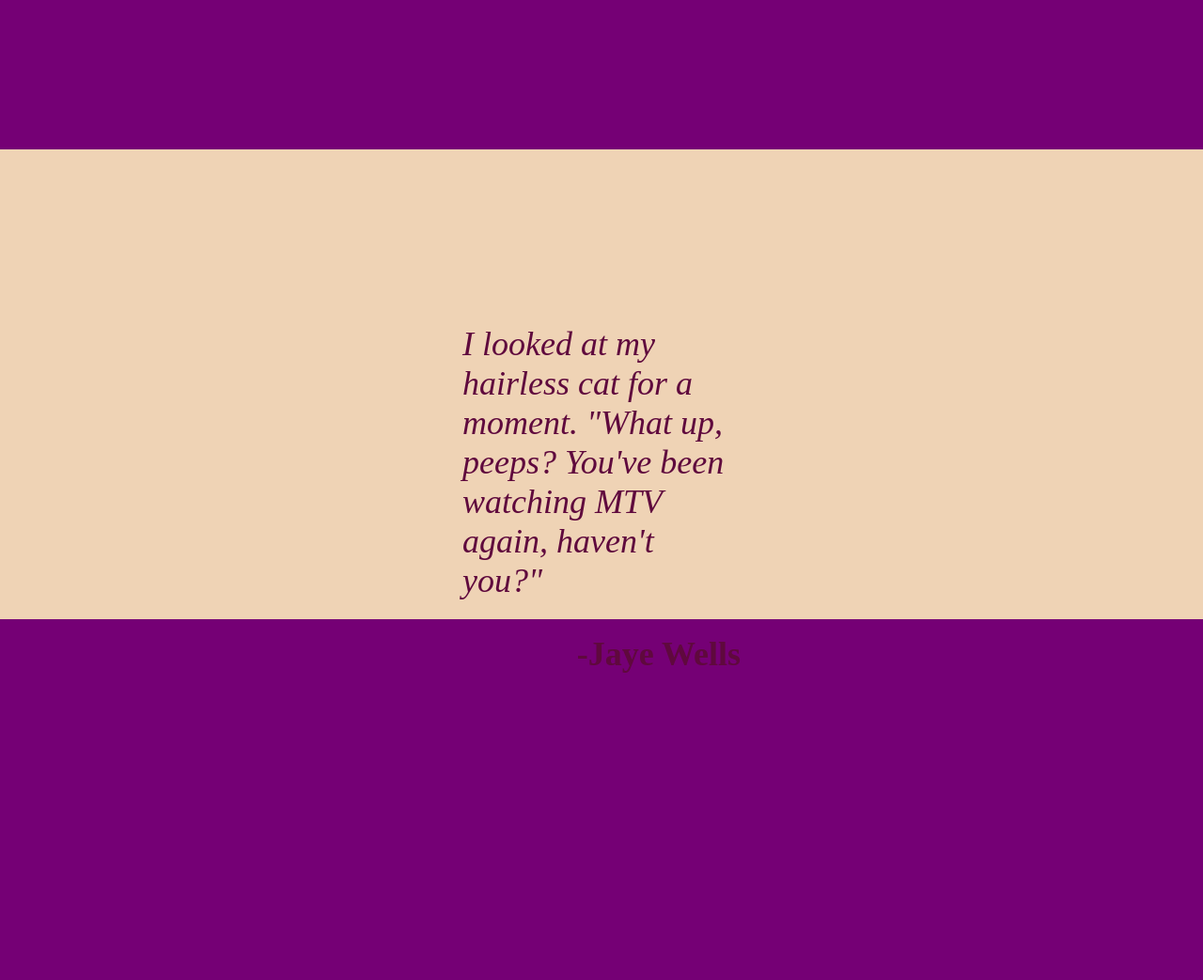
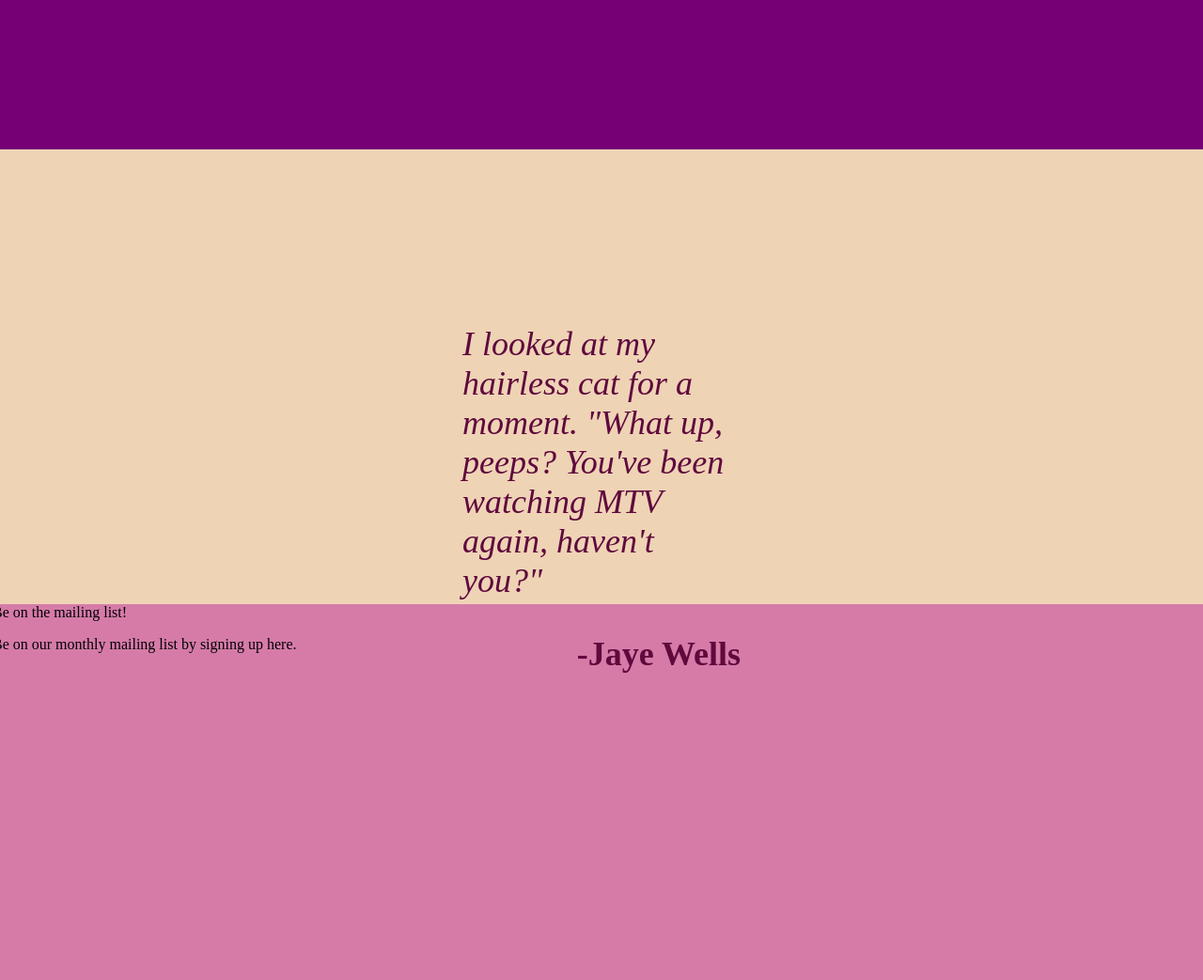
Before and after one commit to NoOnesAtHome/css-project1, a plain HTML site: page index.html in a window 1280 px wide. Shown: the part 1288-2331 px from the top of the page at 94% size. Before the commit the page ends 2005 px from the top, so only its background shows below. Drawn offline with Linux system fonts and the light colour scheme.

Commit message:
containers for sign up area

```diff
--- a/index.html
+++ b/index.html
@@ -54,6 +54,12 @@
  <div class="author">-Jaye Wells</div>
  </div>
 </div>
-
+<div class="sign-wrapper">
+  <div class="sign-container">
+  <div class="sign-box"></div>
+  <div class="sign-header">Be on the mailing list!</div>
+  <p class="sign-info">Be on our monthly mailing list by signing up here.</p>
+  </div>
+</div>
 
 </html>
--- a/style.css
+++ b/style.css
@@ -157,3 +157,9 @@ button {
     display: flex;
     align-self: flex-end;
 }
+
+.sign-wrapper {
+    background-color: #D67BA8;
+    height: 400px;
+    margin: -1em;
+}
```
